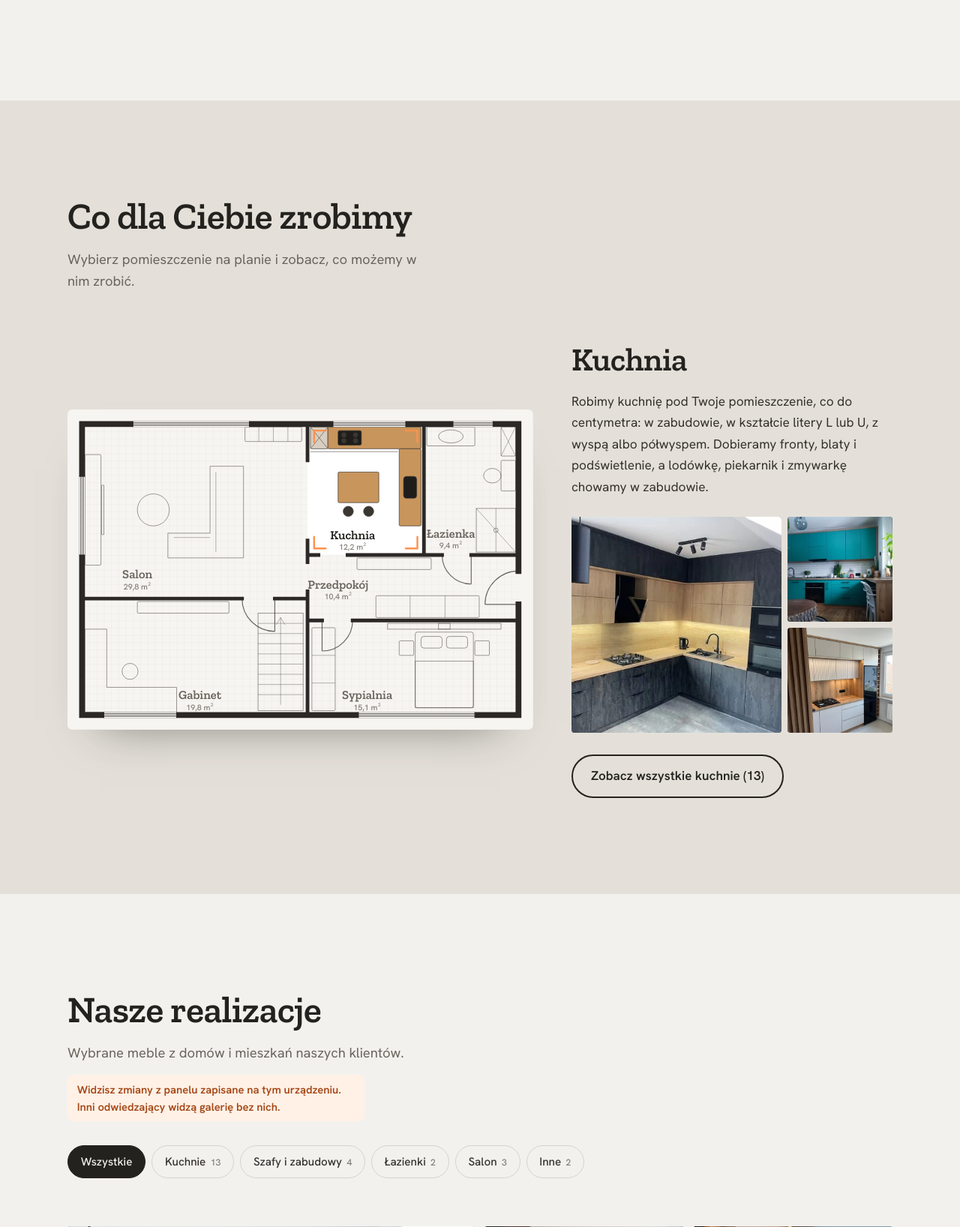
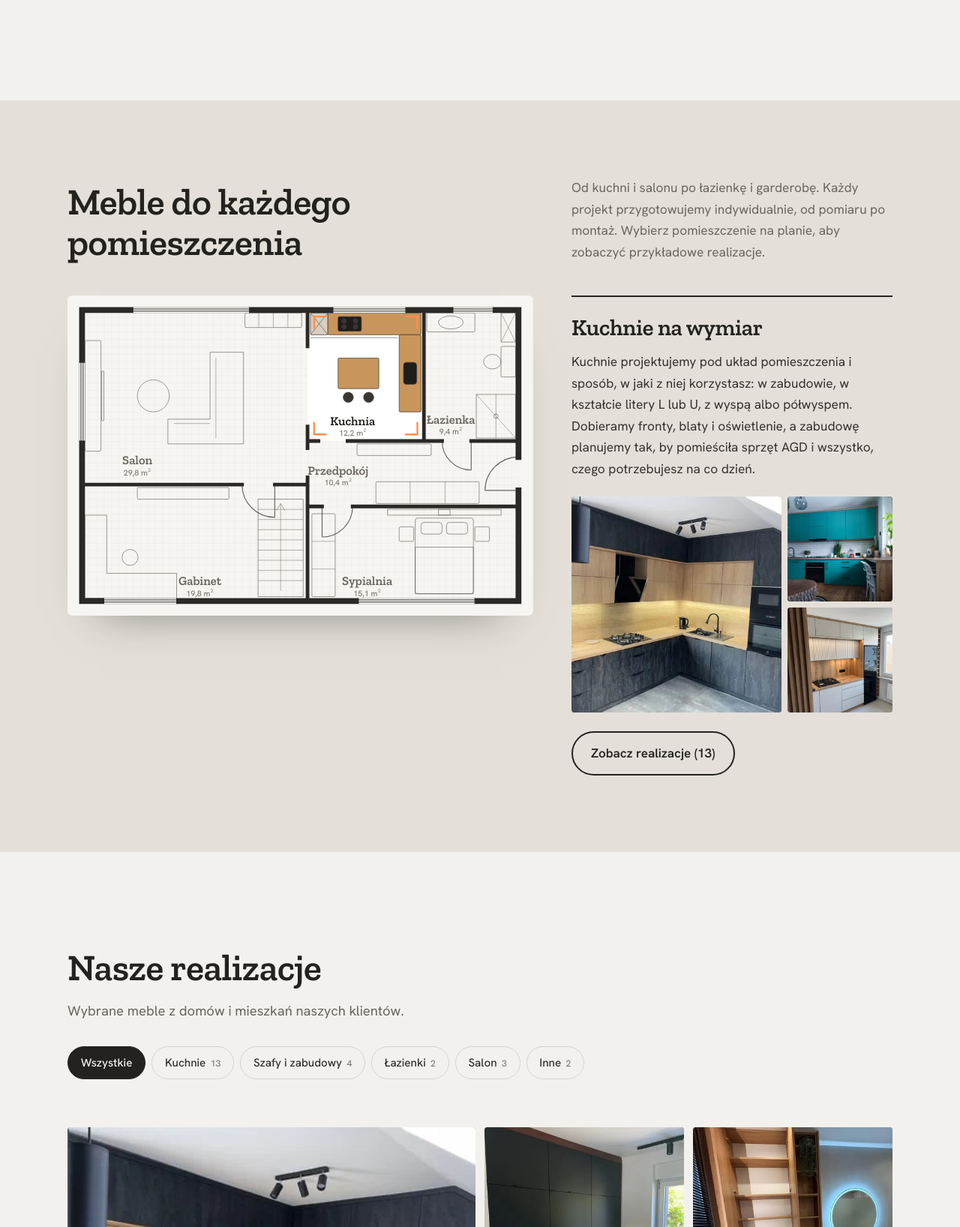
Before and after one commit to DominikSzewczyk224180/MebleGrosman, a PHP site: page / in a window 1280 px wide. Shown: the part 795-2431 px from the top of the page at 75% size. Run offline with PHP 8.4, Linux system fonts and the light colour scheme; some libraries are stand-ins or nearby versions.

Commit message:
improving ne site

```diff
--- a/css/style.css
+++ b/css/style.css
@@ -431,6 +431,21 @@ h1, h2, h3 { text-wrap: balance; }
   font-size: 1.15rem;
   max-width: 48ch;
 }
+.section-head--split {
+  max-width: none;
+  display: grid;
+  grid-template-columns: minmax(0, 1.45fr) minmax(0, 1fr);
+  column-gap: clamp(2rem, 4vw, 4rem);
+  row-gap: 1rem;
+  align-items: end;
+  margin-bottom: clamp(2rem, 3.5vw, 2.75rem);
+}
+.section-head--split p {
+  margin-top: 0;
+  max-width: 44ch;
+  font-size: 1.08rem;
+  line-height: 1.65;
+}
 .section-head--row {
   max-width: none;
   display: flex;
@@ -442,14 +457,14 @@ h1, h2, h3 { text-wrap: balance; }
 
 /* ---------- Oferta: interaktywny plan mieszkania ---------- */
 .offer {
-  padding-block: var(--section);
+  padding-block: clamp(4rem, 8vw, 6.5rem);
   background: var(--stone);
 }
 .rooms {
   display: grid;
   grid-template-columns: minmax(0, 1.45fr) minmax(0, 1fr);
   gap: clamp(2rem, 4vw, 4rem);
-  align-items: center;
+  align-items: start;
 }
 .plan {
   display: block;
@@ -533,18 +548,22 @@ h1, h2, h3 { text-wrap: balance; }
 .door { fill: none; stroke: #2B2825; stroke-width: 1.2; stroke-opacity: .7; }
 
 /* opis i zdjęcia obok planu */
-.rooms__info { transition: opacity .25s ease, transform .25s ease; }
-.rooms__info.is-changing { opacity: 0; transform: translateY(6px); }
-.rooms__info h3 { font-size: clamp(2rem, 3.4vw, 2.7rem); }
+.rooms__info > * { transition: opacity .25s ease, transform .25s ease; }
+.rooms__info.is-changing > * { opacity: 0; transform: translateY(6px); }
+.rooms__info {
+  padding-top: 1.4rem;
+  border-top: 2px solid var(--graphite);
+}
+.rooms__info h3 { font-size: clamp(1.6rem, 2.4vw, 2rem); }
 .rooms__info p {
-  margin-top: .9rem;
+  margin-top: .8rem;
   max-width: 46ch;
   font-size: clamp(1.05rem, 1.35vw, 1.18rem);
   line-height: 1.65;
 }
 .rooms__photos {
   list-style: none;
-  margin: 1.6rem 0 1.8rem;
+  margin: 1.4rem 0 1.6rem;
   padding: 0;
   display: grid;
   grid-template-columns: 2fr 1fr;
@@ -773,16 +792,6 @@ h1, h2, h3 { text-wrap: balance; }
   text-align: center;
 }
 .social__hint a { color: var(--graphite); font-weight: 600; text-decoration-color: var(--orange); text-underline-offset: 3px; }
-.demo-note {
-  display: inline-block;
-  margin-top: .9rem !important;
-  padding: .45rem .8rem;
-  border-radius: 8px;
-  background: #FFF1E6;
-  color: var(--orange-ink) !important;
-  font-size: .92rem !important;
-  font-weight: 600;
-}
 .chip__n { margin-left: .4rem; font-size: .8em; opacity: .6; font-variant-numeric: tabular-nums; }
 .social__note a {
   color: var(--graphite);
@@ -1395,6 +1404,8 @@ a.fbpost__media { cursor: pointer; }
   .hero__title { max-width: 16ch; }
 
   .rooms { grid-template-columns: 1fr; }
+  .section-head--split { grid-template-columns: 1fr; }
+  .rooms__info { max-width: 680px; }
   .rooms__plan { max-width: 680px; }
 
   .steps { grid-template-columns: 1fr 1fr; gap: 2.5rem 0; }
--- a/index.html
+++ b/index.html
@@ -281,9 +281,9 @@
          obok opis i zdjęcia z tej kategorii (z data/realizacje.json). -->
     <section class="offer" id="oferta">
       <div class="wrap">
-        <div class="section-head">
-          <h2>Co dla Ciebie zrobimy</h2>
-          <p>Wybierz pomieszczenie na planie i zobacz, co możemy w nim zrobić.</p>
+        <div class="section-head section-head--split">
+          <h2>Meble do każdego pomieszczenia</h2>
+          <p>Od kuchni i salonu po łazienkę i garderobę. Każdy projekt przygotowujemy indywidualnie, od pomiaru po montaż. Wybierz pomieszczenie na planie, aby zobaczyć przykładowe realizacje.</p>
         </div>
 
         <div class="rooms">
@@ -363,10 +363,10 @@
           </div>
 
           <div class="rooms__info" id="roomInfo" aria-live="polite">
-            <h3 id="roomTitle">Kuchnia</h3>
-            <p id="roomDesc">Robimy kuchnię pod Twoje pomieszczenie, co do centymetra: w zabudowie, w kształcie litery L lub U, z wyspą albo półwyspem. Dobieramy fronty, blaty i podświetlenie, a lodówkę, piekarnik i zmywarkę chowamy w zabudowie.</p>
+            <h3 id="roomTitle">Kuchnie na wymiar</h3>
+            <p id="roomDesc">Kuchnie projektujemy pod układ pomieszczenia i sposób, w jaki z niej korzystasz: w zabudowie, w kształcie litery L lub U, z wyspą albo półwyspem. Dobieramy fronty, blaty i oświetlenie, a zabudowę planujemy tak, by pomieściła sprzęt AGD i wszystko, czego potrzebujesz na co dzień.</p>
             <ul class="rooms__photos" id="roomPhotos"></ul>
-            <button class="btn btn--ghost" id="roomMore" type="button">Zobacz wszystkie kuchnie</button>
+            <button class="btn btn--ghost" id="roomMore" type="button">Zobacz realizacje</button>
           </div>
         </div>
       </div>
@@ -379,7 +379,6 @@
           <div>
             <h2>Nasze realizacje</h2>
             <p>Wybrane meble z domów i mieszkań naszych klientów.</p>
-            <p class="demo-note" id="demoNote" hidden>Widzisz zmiany z panelu zapisane na tym urządzeniu. Inni odwiedzający widzą galerię bez nich.</p>
           </div>
           <div class="filters" role="group" aria-label="Filtruj realizacje">
             <button class="chip is-active" data-filter="all" aria-pressed="true">Wszystkie</button>
--- a/js/main.js
+++ b/js/main.js
@@ -343,28 +343,28 @@
   /* ---------- Oferta: interaktywny plan mieszkania ---------- */
   const ROOMS = {
     kuchnia: {
-      cat: "kuchnie", title: "Kuchnia", more: "Zobacz wszystkie kuchnie",
-      desc: "Robimy kuchnię pod Twoje pomieszczenie, co do centymetra: w zabudowie, w kształcie litery L lub U, z wyspą albo półwyspem. Dobieramy fronty, blaty i podświetlenie, a lodówkę, piekarnik i zmywarkę chowamy w zabudowie."
+      cat: "kuchnie", title: "Kuchnie na wymiar",
+      desc: "Kuchnie projektujemy pod układ pomieszczenia i sposób, w jaki z niej korzystasz: w zabudowie, w kształcie litery L lub U, z wyspą albo półwyspem. Dobieramy fronty, blaty i oświetlenie, a zabudowę planujemy tak, by pomieściła sprzęt AGD i wszystko, czego potrzebujesz na co dzień."
     },
     salon: {
-      cat: "salon", title: "Salon", more: "Zobacz realizacje do salonu",
-      desc: "Ściana RTV, witryny z podświetleniem i panele lamelowe. Meble, które porządkują salon i chowają wszystko, co nie musi być na widoku."
+      cat: "salon", title: "Meble do salonu",
+      desc: "Ściany RTV, witryny z podświetleniem i panele lamelowe, które porządkują przestrzeń i nadają wnętrzu charakter. Projektujemy je tak, by sprzęt i przewody zniknęły z widoku, a salon zyskał spójny, elegancki wygląd."
     },
     lazienka: {
-      cat: "lazienki", title: "Łazienka", more: "Zobacz łazienki",
-      desc: "Szafki pod umywalkę, wysokie słupki i zabudowa stelaża WC. Z płyt odpornych na wilgoć i dopasowane do każdej wnęki, nawet tej najmniejszej."
+      cat: "lazienki", title: "Meble łazienkowe",
+      desc: "Szafki podumywalkowe, wysokie słupki i zabudowy stelaża WC z materiałów odpornych na wilgoć. Dopasowujemy je do każdej wnęki, także w niewielkich łazienkach, aby w pełni wykorzystać dostępne miejsce."
     },
     przedpokoj: {
-      cat: "szafy", title: "Przedpokój", more: "Zobacz szafy i zabudowy", prefer: /przedpok/i,
-      desc: "Szafy wnękowe, konsole i schowki na buty. W przedpokoju liczy się każdy centymetr, więc wykorzystujemy go od podłogi aż po sufit."
+      cat: "szafy", title: "Zabudowa przedpokoju", prefer: /przedpok/i,
+      desc: "Szafy wnękowe, konsole i zabudowy na obuwie, zaprojektowane tak, by w ograniczonej przestrzeni zmieścić jak najwięcej. Wykorzystujemy pełną wysokość pomieszczenia, dzięki czemu przedpokój pozostaje uporządkowany na co dzień."
     },
     sypialnia: {
-      cat: "szafy", title: "Sypialnia", more: "Zobacz szafy i zabudowy", prefer: /sypial|szaf/i,
-      desc: "Szafy od podłogi do sufitu, garderoby i zabudowa wokół łóżka. Wnętrze szafy planujemy pod Twoje ubrania, a fronty dobieramy do reszty mieszkania."
+      cat: "szafy", title: "Szafy i garderoby", prefer: /sypial|szaf/i,
+      desc: "Szafy od podłogi do sufitu, garderoby i zabudowy wokół łóżka. Wnętrze szafy planujemy indywidualnie, pod Twoje ubrania i sposób przechowywania, a fronty dobieramy tak, by współgrały z resztą wnętrza."
     },
     gabinet: {
-      cat: "inne", title: "Gabinet i schody", more: "Zobacz schody, biura i inne",
-      desc: "Biurka, meble do biura i zabudowy pod schodami z szufladami. Masz nietypowy pomysł albo trudne miejsce? Przyjedziemy, zmierzymy i zaproponujemy rozwiązanie."
+      cat: "inne", title: "Biura i zabudowy schodów",
+      desc: "Biurka, meble biurowe oraz zabudowy pod schodami z szufladami i półkami. Realizujemy także projekty nietypowe: przyjeżdżamy na pomiar, doradzamy i proponujemy rozwiązanie dopasowane do miejsca."
     }
   };
 
@@ -410,7 +410,7 @@
       roomPhotos.appendChild(li);
     });
     const n = realizacje.filter((it) => it.cat === ROOMS[room].cat).length;
-    roomMore.textContent = n ? `${ROOMS[room].more} (${n})` : ROOMS[room].more;
+    roomMore.textContent = n ? `Zobacz realizacje (${n})` : "Zobacz realizacje";
     roomMore.hidden = !n;
   };
 
@@ -486,7 +486,6 @@
         if (local && Array.isArray(local.items)) {
           const resolved = await window.MGDemo.resolve(local);
           realizacje = resolved.items.filter(validItem);
-          $("#demoNote").hidden = false;
         }
       } catch (err) { /* zostają dane z serwera */ }
     }
```
Also changed, not shown: admin/admin.css (+35 -15 lines), admin/admin.js (+37 -4 lines), admin/index.html (+2 -9 lines), 1 other file.
